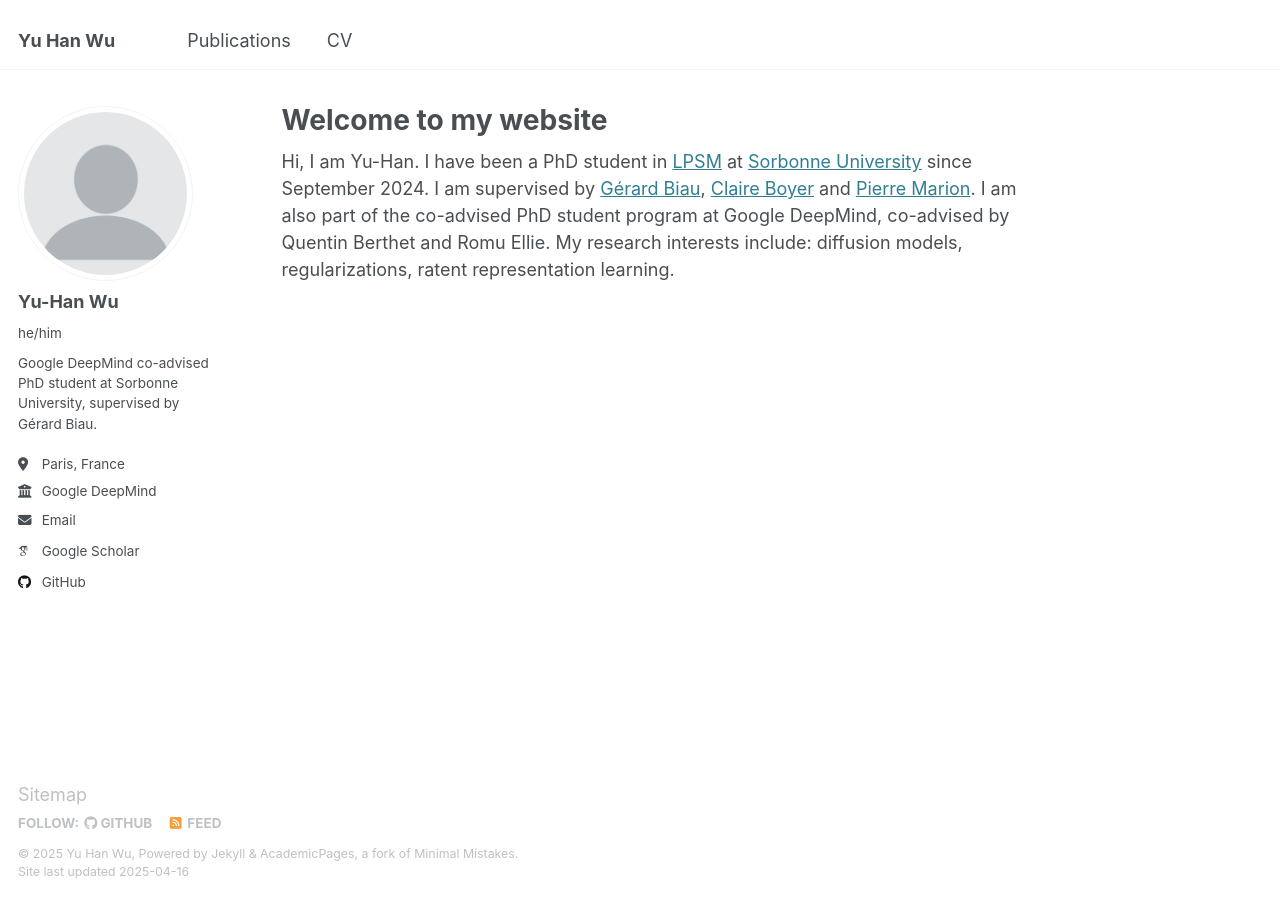
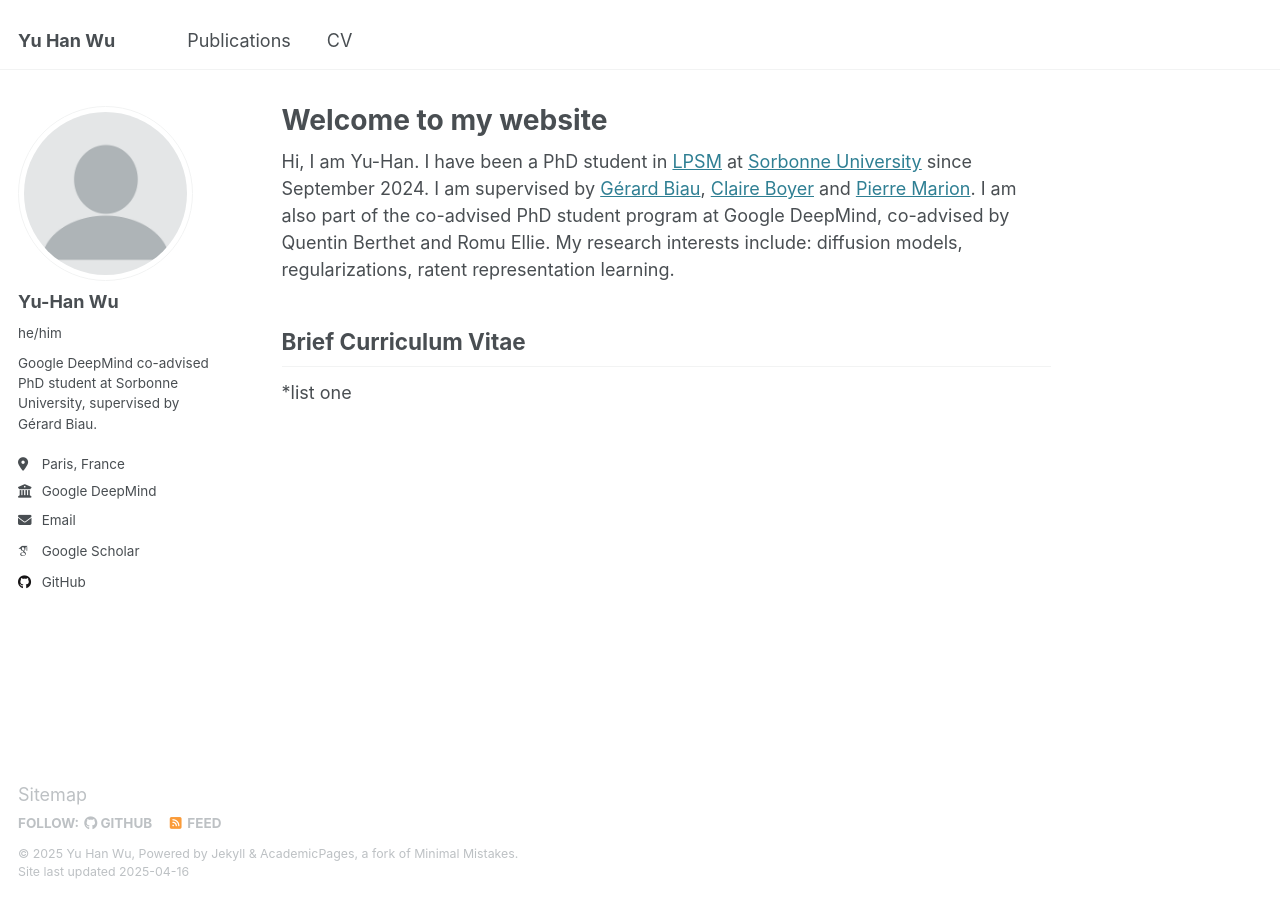
Before and after one commit to pojoowu/pojoowu.github.io, a Jekyll site: the page built from _pages/about.md, in a window 1280 px wide. Built offline with Jekyll 4.4.1, drawn with Linux system fonts in a browser that asks for light colours; some web fonts are replaced.

Commit message:
Update about.md

```diff
--- a/_pages/about.md
+++ b/_pages/about.md
@@ -8,3 +8,6 @@ redirect_from:
 ---
 
 Hi, I am Yu-Han. I have been a PhD student in [LPSM](https://www.lpsm.paris/) at [Sorbonne University](https://www.sorbonne-universite.fr/) since September 2024. I am supervised by [Gérard Biau](https://perso.lpsm.paris/~biau/), [Claire Boyer](https://www.imo.universite-paris-saclay.fr/~claire.boyer/) and [Pierre Marion](https://pierremarion23.github.io/). I am also part of the co-advised PhD student program at Google DeepMind, co-advised by Quentin Berthet and Romu Ellie. My research interests include: diffusion models, regularizations, ratent representation learning.
+
+## Brief Curriculum Vitae
+*list one
```
